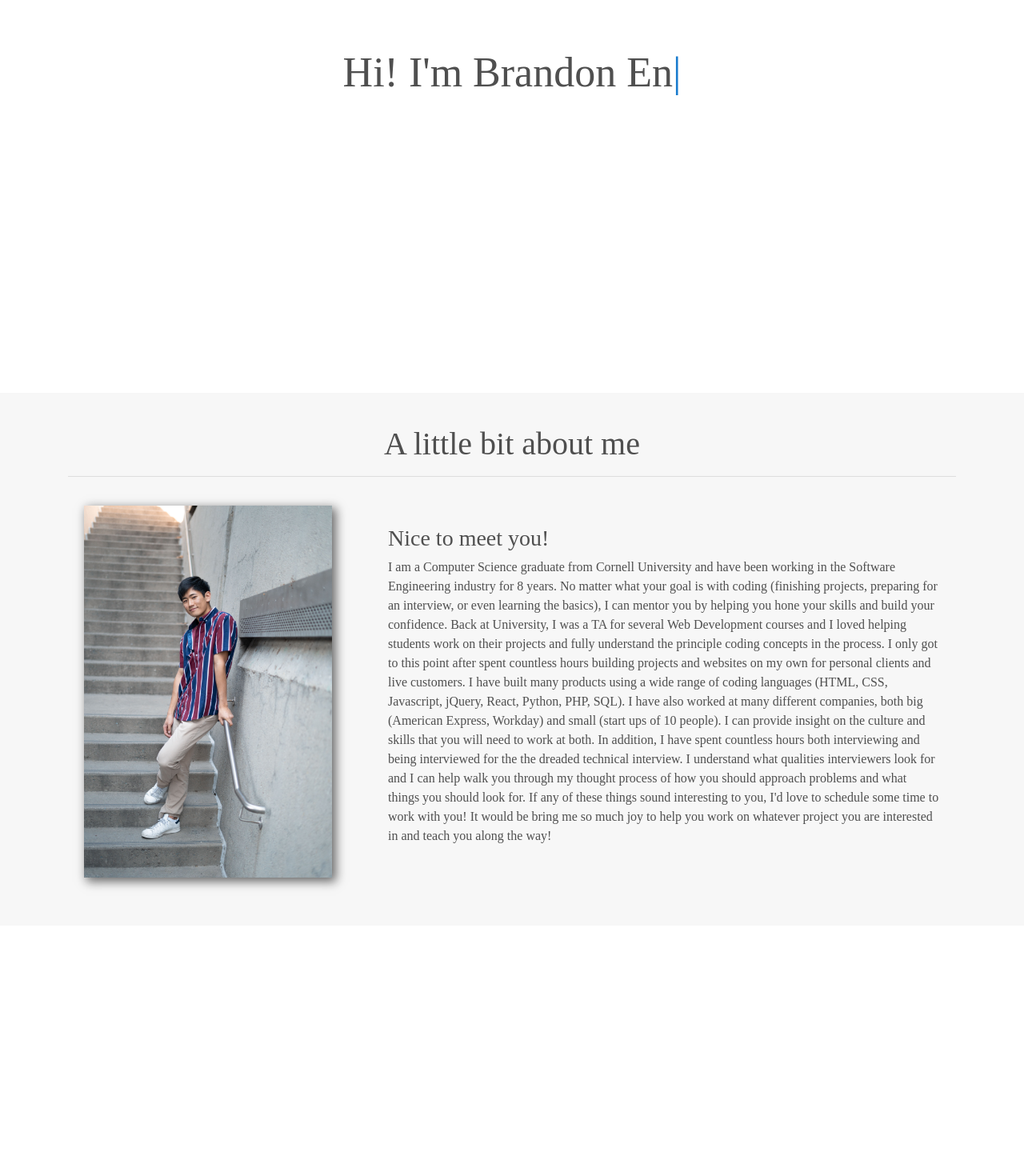
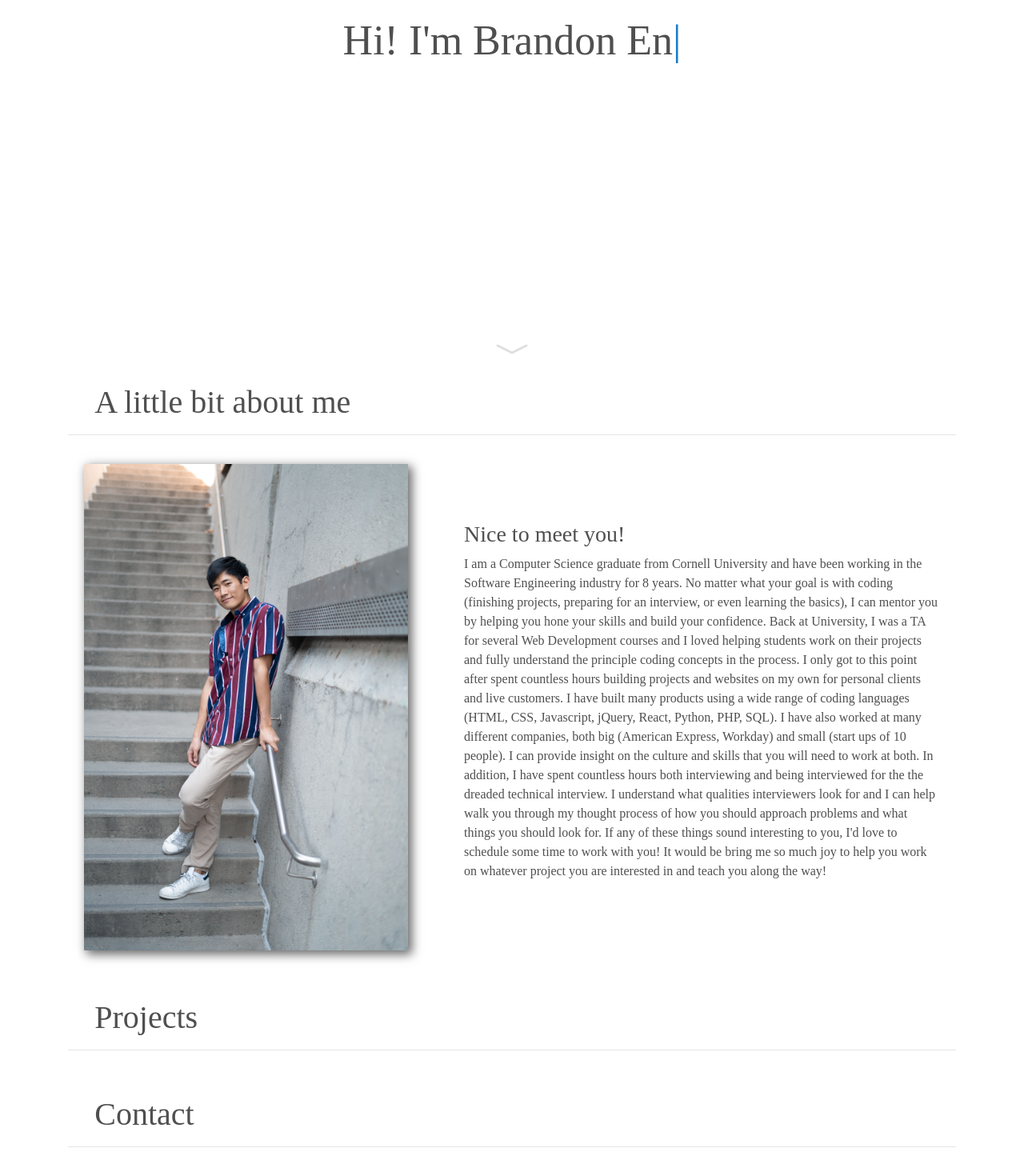
Before and after one commit to acuteengle/personal-website, a React (Create React App) app: page / in a window 1280 px wide. Shown: the part 365-1835 px from the top of the page at 80% size. Before the commit the page ends 1522 px from the top, so only its background shows below. Built offline with nearby package versions, Linux system fonts and the light colour scheme; a web font is replaced by a local one.

Commit message:
smooth scroll and fade in content

```diff
--- a/src/App.css
+++ b/src/App.css
@@ -23,18 +23,38 @@
   color: #4F4F4F
 }
 
+html {
+  scroll-behavior: smooth;
+}
+
 .section-title {
   font-size: 40px;
-  text-align: center;
+  margin-left: 3%;
 }
 
 .section-container {
-  padding: 40px 0px;
+  padding: 20px 0px;
+}
+
+/* Fade In */
+
+.fade-in-section {
+  opacity: 0;
+  transform: translateY(20vh);
+  visibility: hidden;
+  transition: opacity 1200ms ease-out, transform 600ms ease-out,
+    visibility 1200ms ease-out;
+  will-change: opacity, transform, visibility;
+}
+.fade-in-section.is-visible {
+  opacity: 1;
+  transform: none;
+  visibility: visible;
 }
 
 /* Navbar */
 
-.navigationSection {
+.navigation-section {
   background-color: #F7F7F7;
 }
 
@@ -54,30 +74,42 @@
 
 /* Introduction */
 
-.typewriterContainer {
+.typewriter-container {
   display: flex;
   flex-direction: column;
   justify-content: center;
   align-items: center;
-  height: 800px;
+  height: 90vh;
   margin: auto;
 }
 
-.typewriterText {
+.typewriter-text {
   font-size: 52px;
   color: #4F4F4F;
 }
 
-.typewriterCursor {
+.typewriter-cursor {
   font-size: 52px;
   color: #187BCD;
 }
 
+.arrow-icon-container {
+  display: flex;
+  flex-direction: row;
+  justify-content: center;
+}
+
+.arrow-icon-container:hover {
+  cursor: pointer;
+}
+
+.arrow-icon {
+  width: 48px;
+  height: 48px;
+  fill: #DFDFDF;
+}
+
 /* About */
-
-.aboutSection {
-  background-color:  #F7F7F7;
-}
 
 .about-container {
   display: flex;
--- a/src/components/About.jsx
+++ b/src/components/About.jsx
@@ -7,16 +7,16 @@ import myself from "../images/myself.jpg";
 const About = () => {
   return (
     <Container className="section-container">
-      <h2 class="section-title">A little bit about me</h2>
+      <h2 className="section-title">A little bit about me</h2>
       <hr />
-      <Row>
-        <Col md={12} lg={4}>
-          <div class="myself-image-container">
-            <img class="myself-image" src={myself} alt="" />
+      <Row className="justify-content-center">
+        <Col xs={8} md={5}>
+          <div className="myself-image-container">
+            <img className="myself-image" src={myself} alt="" />
           </div>
         </Col>
-        <Col md={12} lg={8}>
-          <div class="myself-description-container">
+        <Col xs={11} md={7}>
+          <div className="myself-description-container">
             <h3>Nice to meet you!</h3>
             <p>
               I am a Computer Science graduate from Cornell University and have
--- /dev/null
+++ b/src/components/Contact.jsx
@@ -0,0 +1,15 @@
+import React from "react";
+import "../App.css";
+import "bootstrap/dist/css/bootstrap.min.css";
+import { Container } from "react-bootstrap";
+
+const Contact = () => {
+  return (
+    <Container className="section-container">
+      <h2 className="section-title">Contact</h2>
+      <hr />
+    </Container>
+  );
+};
+
+export default Contact;
--- a/src/components/Introduction.jsx
+++ b/src/components/Introduction.jsx
@@ -4,10 +4,12 @@ import "bootstrap/dist/css/bootstrap.min.css";
 import { Container } from "react-bootstrap";
 import Typewriter from "typewriter-effect";
 
-const Introduction = () => {
+const Introduction = (props) => {
+  const { aboutRef, scrollToRef } = props;
+
   return (
     <Container>
-      <div class="typewriterContainer">
+      <div className="typewriter-container">
         <Typewriter
           onInit={(typewriter) => {
             typewriter
@@ -20,10 +22,22 @@ const Introduction = () => {
               .start();
           }}
           options={{
-            wrapperClassName: "typewriterText",
-            cursorClassName: "typewriterCursor",
+            wrapperClassName: "typewriter-text",
+            cursorClassName: "typewriter-cursor",
           }}
         />
+      </div>
+      <div className="arrow-icon-container" onClick={scrollToRef(aboutRef)}>
+        <svg
+          viewBox="0 0 16 16"
+          className="bi bi-chevron-compact-down arrow-icon"
+          xmlns="http://www.w3.org/2000/svg"
+        >
+          <path
+            fillRule="evenodd"
+            d="M1.553 6.776a.5.5 0 0 1 .67-.223L8 9.44l5.776-2.888a.5.5 0 1 1 .448.894l-6 3a.5.5 0 0 1-.448 0l-6-3a.5.5 0 0 1-.223-.67z"
+          />
+        </svg>
       </div>
     </Container>
   );
--- a/src/components/NavigationBar.jsx
+++ b/src/components/NavigationBar.jsx
@@ -3,21 +3,26 @@ import "../App.css";
 import "bootstrap/dist/css/bootstrap.min.css";
 import { Container, Navbar, Nav } from "react-bootstrap";
 
-import brandImage from "../images/favicon.png";
-
-const NavigationBar = () => {
+const NavigationBar = (props) => {
+  const { aboutRef, projectsRef, contactRef, scrollToRef } = props;
   return (
     <Container>
       <Navbar expand="lg" sticky="top">
         <Navbar.Brand href="/">
-          <h1 class="navbar-name">b.eng</h1>
+          <h1 className="navbar-name">b.eng</h1>
         </Navbar.Brand>
         <Navbar.Toggle aria-controls="basic-navbar-nav" />
         <Navbar.Collapse id="basic-navbar-nav">
           <Nav className="ml-auto">
-            <Nav.Link href="#about">About</Nav.Link>
-            <Nav.Link href="#experience">Experience</Nav.Link>
-            <Nav.Link href="#contact">Contact</Nav.Link>
+            <Nav.Link href="#about" onClick={scrollToRef(aboutRef)}>
+              About
+            </Nav.Link>
+            <Nav.Link href="#projects" onClick={scrollToRef(projectsRef)}>
+              Projects
+            </Nav.Link>
+            <Nav.Link href="#contact" onClick={scrollToRef(contactRef)}>
+              Contact
+            </Nav.Link>
           </Nav>
         </Navbar.Collapse>
       </Navbar>
--- /dev/null
+++ b/src/components/Projects.jsx
@@ -0,0 +1,15 @@
+import React from "react";
+import "../App.css";
+import "bootstrap/dist/css/bootstrap.min.css";
+import { Container } from "react-bootstrap";
+
+const Projects = () => {
+  return (
+    <Container className="section-container">
+      <h2 className="section-title"> Projects</h2>
+      <hr />
+    </Container>
+  );
+};
+
+export default Projects;
--- a/src/components/WebsiteView.jsx
+++ b/src/components/WebsiteView.jsx
@@ -1,27 +1,54 @@
-import React from "react";
+import React, { createRef } from "react";
 import "../App.css";
+import FadeInSection from "../helper/FadeInSection";
+
 import NavigationBar from "./NavigationBar.jsx";
 import Introduction from "./Introduction.jsx";
 import About from "./About";
-// import Experience from "./Experience";
-// import Projects from "./Projects";
+import Projects from "./Projects";
+import Contact from "./Contact";
+
+const scrollToRef = (ref) => (event) => {
+  ref.current.scrollIntoView(true, { behavior: "smooth" });
+  ref.current.scrollTop -= 1000;
+};
 
 const App = () => {
+  const aboutRef = createRef();
+  const projectsRef = createRef();
+  const contactRef = createRef();
+
   return (
     <div>
-      <div class="navigationSection">
-        <NavigationBar />
+      <div className="navigation-section">
+        <NavigationBar
+          aboutRef={aboutRef}
+          projectsRef={projectsRef}
+          contactRef={contactRef}
+          scrollToRef={scrollToRef}
+        />
       </div>
-      <div class="introductionSection">
-        <Introduction />
+      <div className="introduction-section">
+        <Introduction aboutRef={aboutRef} scrollToRef={scrollToRef} />
       </div>
-      <div class="aboutSection">
-        <About />
-      </div>
-      {/* <Header />
-      <About />
-      <Experience />
-      <Projects /> */}
+      <span ref={aboutRef}></span>
+      <FadeInSection>
+        <div className="about-section">
+          <About />
+        </div>
+      </FadeInSection>
+      <span ref={projectsRef}></span>
+      <FadeInSection>
+        <div className="projects-section">
+          <Projects />
+        </div>
+      </FadeInSection>
+      <span ref={contactRef}></span>
+      <FadeInSection>
+        <div className="contact-section">
+          <Contact />
+        </div>
+      </FadeInSection>
     </div>
   );
 };
--- /dev/null
+++ b/src/helper/FadeInSection.jsx
@@ -0,0 +1,29 @@
+import React, { useRef, useState, useEffect } from "react";
+import "../App.css";
+
+const FadeInSection = (props) => {
+  const [isVisible, setVisible] = useState(true);
+
+  const domRef = useRef(null);
+
+  useEffect(() => {
+    const observer = new IntersectionObserver((entries) => {
+      entries.forEach((entry) => setVisible(entry.isIntersecting));
+    });
+
+    observer.observe(domRef.current);
+
+    return () => observer.unobserve(domRef.current);
+  }, []);
+
+  return (
+    <div
+      className={`fade-in-section ${isVisible ? "is-visible" : ""}`}
+      ref={domRef}
+    >
+      {props.children}
+    </div>
+  );
+};
+
+export default FadeInSection;
```
